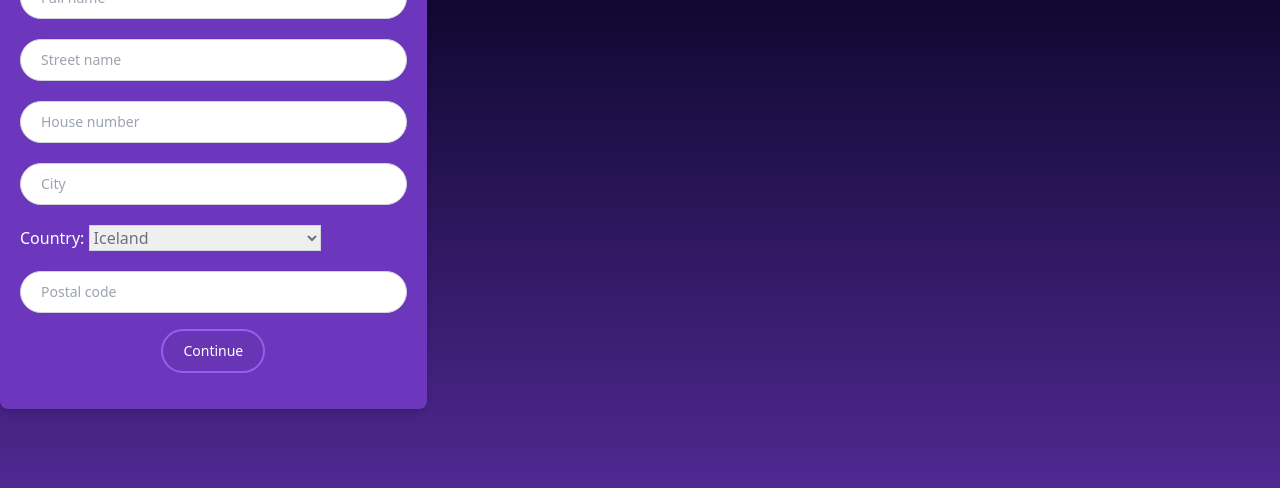
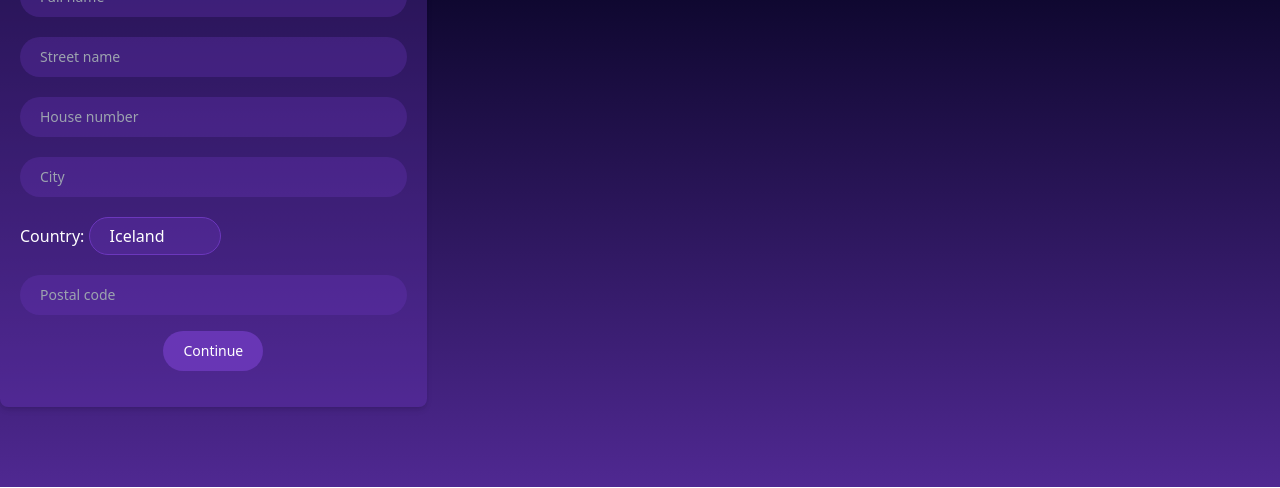
Before and after one commit to milosptr/verklegt-namskeid-2, a Django app: page /create-account-info in a window 1280 px wide. Shown: the part 223-711 px from the top of the page. Run offline with Django 5.2, Linux system fonts and the light colour scheme; parts of the project's set-up code (start-up, migrations or seed data) failed here and were passed over; some libraries are stand-ins or nearby versions.

```diff
--- a/src/templates/pages/create_account_info.html
+++ b/src/templates/pages/create_account_info.html
@@ -3,41 +3,38 @@
 {% block title %}Create account info{% endblock %}
 
 {% block content %}
-<div class="bg-[#6C37BD] rounded-lg p-5 p w-2/6 shadow-md mb-10">
+<div class="bg-[#6C37BD] bg-opacity-30 rounded-lg p-5 p w-2/6 shadow-md mb-10">
     <h1 class="text-3xl text-center">
     Contact and information
     </h1>
     <div>
-        <input type="text" id="input-group-1" class="border border-gray-300 text-gray-900 text-sm rounded-full block ps-5
-        p-2.5 mt-5 w-full"
+        <input type="text" class="bg-[#6C37BD] bg-opacity-30 text-sm rounded-full block ps-5 p-2.5 mt-5 w-full text-white"
                placeholder="Full name">
 
-        <input type="text" id="input-group-1" class="border border-gray-300 text-gray-900 text-sm rounded-full block ps-5
-        p-2.5 mt-5 w-full"
+        <input type="text" class="bg-[#6C37BD] bg-opacity-30 text-sm rounded-full block ps-5 p-2.5 mt-5 w-full text-white"
                placeholder="Street name">
 
-        <input type="text" id="input-group-1" class="border border-gray-300 text-gray-900 text-sm rounded-full block ps-5
-        p-2.5 mt-5 w-full"
+        <input type="text" class="bg-[#6C37BD] bg-opacity-30 text-sm rounded-full block ps-5 p-2.5 mt-5 w-full text-white"
                placeholder="House number">
 
-        <input type="text" id="input-group-1" class="border border-gray-300 text-gray-900 text-sm rounded-full block ps-5
-        p-2.5 mt-5 w-full"
+        <input type="text" class="bg-[#6C37BD] bg-opacity-30 text-sm rounded-full block ps-5 p-2.5 mt-5 w-full text-white"
                placeholder="City">
 
         <label class="text-white">Country:</label>
-        <select class="text-gray-500 border border-gray-300 mt-5 size-3/5">
+        <select class="bg-[#6C37BD] bg-opacity-30 rounded-full border border-solid border-[#6C37BD] appearance-none mt-5 px-5 pr-10 py-1.5">
             <option>Iceland</option>
             <option>Denmark</option>
             <option>Spain</option>
             <option>Serbia</option>
         </select>
 
-        <input type="text" id="input-group-1" class="border border-gray-300 text-gray-900 text-sm rounded-full block ps-5 p-2.5 mt-5 w-full"
+
+        <input type="text" class="bg-[#6C37BD] bg-opacity-30 text-sm rounded-full block ps-5 p-2.5 mt-5 w-full text-white"
                placeholder="Postal code">
     </div>
 
     <div class="w-64 mx-auto text-center">
-        <button type="button" class="text-white bg-[#6836B5] border-2 border-[#975EEE] hover:bg-[#411586] hover:border-[#9F68F3]
+        <button type="button" class="text-white bg-[#6836B5] hover:bg-[#411586] hover:border-[#9F68F3]
         focus:ring-4 font-medium rounded-full text-sm px-5 py-2.5 m-4">
             Continue
         </button>
--- a/src/urls.py
+++ b/src/urls.py
@@ -44,4 +44,5 @@ urlpatterns = [
     path('companies', companies, name='companies'),
     path('application/<int:id>/<int:step>', application, name='application'),
     re_path(r'.*', not_found, name='not_found'),  # This is a catch-all url that leads to a 404 page
+    path('creating-account', creating_account, name='creating_account'),
 ]
```
Also changed, not shown: src/templates/pages/create_account.html (+6 -5 lines), src/templates/pages/log_in.html (+8 -7 lines).
